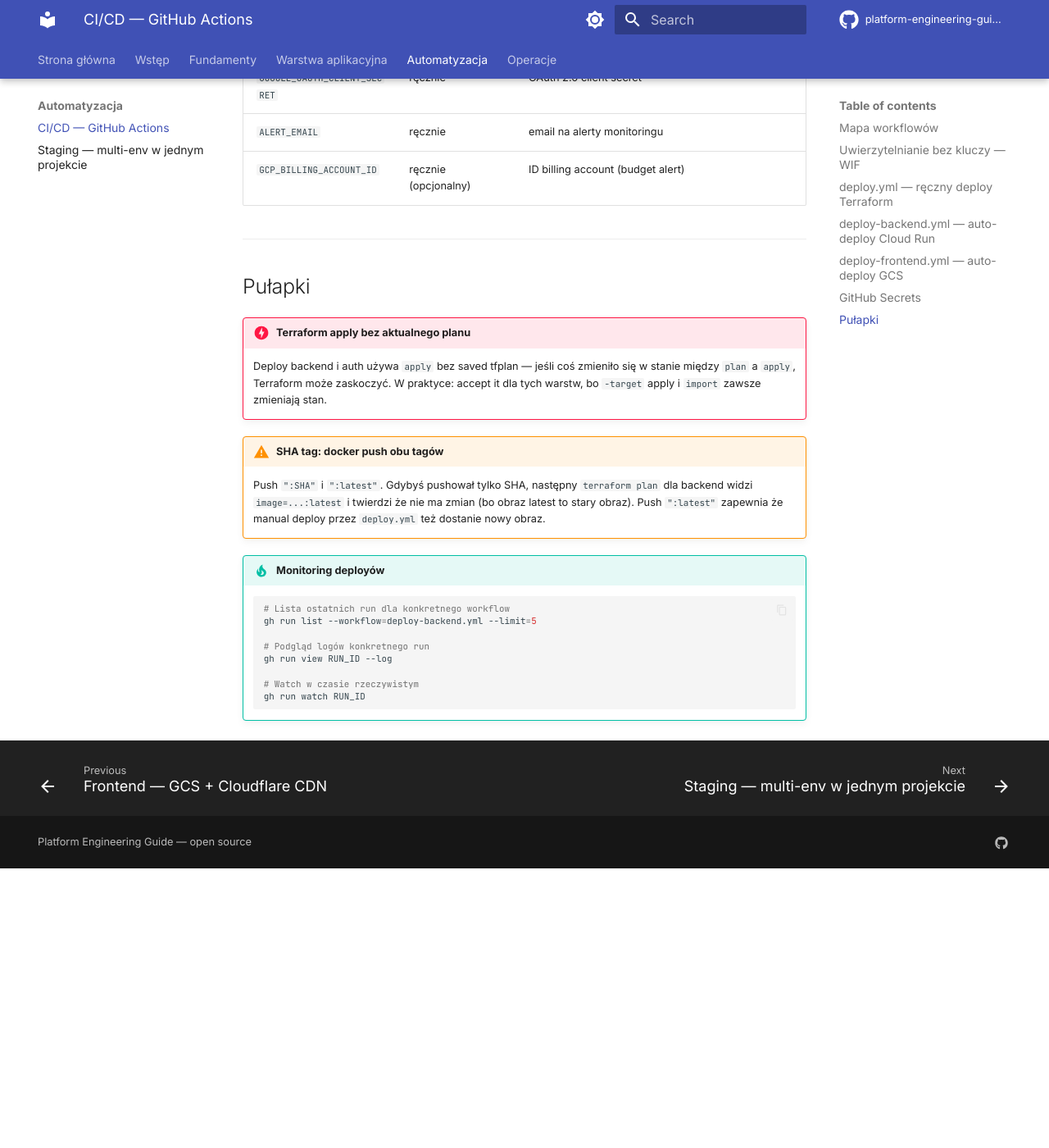
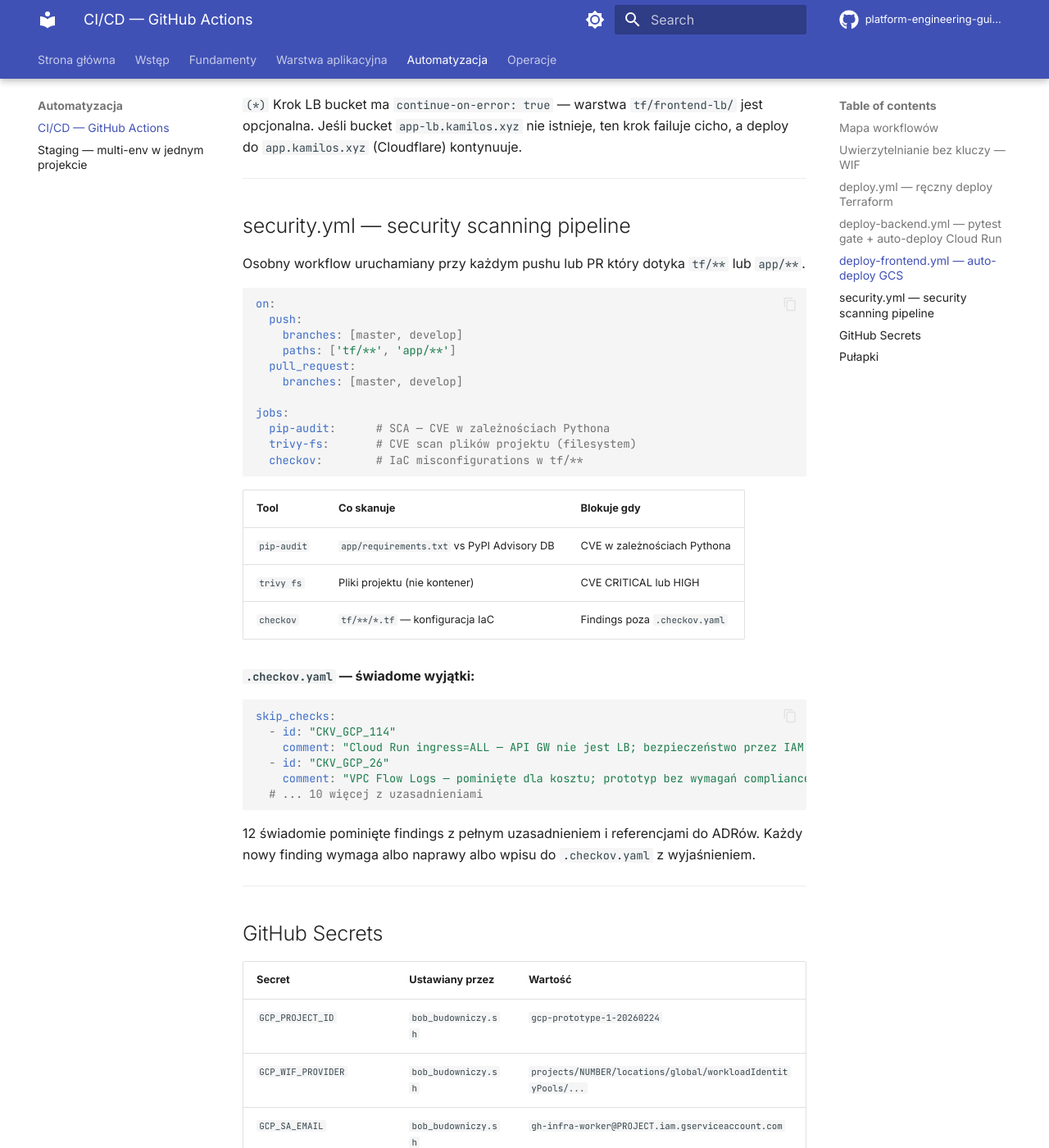
Before and after one commit to benhornbeam/platform-engineering-guide, an MkDocs documentation site: the page built from docs/guide/09-cicd.md, in a window 1280 px wide and 1400 px high, scrolled down 4951 px. Shown: the whole window at 82% size. Built offline with MkDocs 1.6.1 and Material for MkDocs 9.7.7, drawn with Linux system fonts in a browser that asks for light colours; comment, search, counter and statistics services are not loaded; before the commit the page ends 6010 px from its top, so only the background shows below that; some of the changed text lies outside the part shown.

Commit message:
sync: update from gcp-prototype @ f66f7c54f919d703571cf81bed7d31cd5da44900

````diff
--- a/docs/guide/09-cicd.md
+++ b/docs/guide/09-cicd.md
@@ -9,17 +9,22 @@ Trzy workflowy, zero kluczy serwisowych. Każdy push do odpowiedniego brancha i
 ```
 .github/workflows/
 ├── deploy.yml           ← ręczny, wszystkie warstwy TF (plan/apply)
-├── deploy-backend.yml   ← auto, push do app/ → Cloud Run
+├── deploy-backend.yml   ← auto, push do app/ → pytest → Trivy → Cloud Run
 ├── deploy-frontend.yml  ← auto, push do frontend/ → GCS
-└── docs.yml             ← auto, push do docs/guide/ → GitHub Pages
+├── security.yml         ← auto, push/PR → pip-audit + Trivy fs + Checkov
+├── docs.yml             ← auto, push do docs/guide/ → GitHub Pages
+├── sync-guide.yml       ← auto, push do docs/guide/ → publiczne repo
+└── release-please.yml   ← auto, push do master → CHANGELOG + GitHub Release
 ```
 
 | Workflow | Wyzwalacz | Co robi |
 |---------|-----------|---------|
 | `deploy.yml` | `workflow_dispatch` (ręczny) | terraform plan/apply dla wybranej warstwy |
-| `deploy-backend.yml` | push `app/**` na master/develop | docker build+push SHA → gcloud run deploy |
+| `deploy-backend.yml` | push `app/**` na master/develop | **pytest** → docker build → **Trivy** → gcloud run deploy |
 | `deploy-frontend.yml` | push `frontend/**` na master/develop | gcloud storage cp → GCS bucket |
+| `security.yml` | push `tf/**`, `app/**`, każdy PR | **pip-audit** + **Trivy fs** + **Checkov** |
 | `docs.yml` | push `docs/guide/**` lub `mkdocs.yml` | mkdocs gh-deploy → GitHub Pages |
+| `release-please.yml` | push na master | semantic versioning, auto CHANGELOG |
 
 ---
 
@@ -120,7 +125,7 @@ jobs:
 
 ---
 
-## deploy-backend.yml — auto-deploy Cloud Run
+## deploy-backend.yml — pytest gate + auto-deploy Cloud Run
 
 ```yaml
 on:
@@ -130,7 +135,18 @@ on:
       - 'app/**'           # (1) tylko gdy zmienił się kod aplikacji
 
 jobs:
+  test:
+    name: pytest
+    runs-on: ubuntu-latest
+    steps:
+      - uses: actions/checkout@v4
+      - uses: actions/setup-python@v5
+        with: { python-version: "3.12" }
+      - run: pip install -r app/requirements.txt -r app/requirements-dev.txt
+      - run: pytest app/test_main.py -v   # (2) 15 testów — bramka deployowa
+
   deploy:
+    needs: test             # (3) deploy czeka na testy
     env:
       IMAGE:        europe-central2-docker.pkg.dev/${{ secrets.GCP_PROJECT_ID }}/backend/app
       SERVICE_NAME: ${{ github.ref_name == 'develop' && 'backend-api-staging' || 'backend-api' }}  # (2)
@@ -142,10 +158,17 @@ jobs:
         run: |
           docker build \
             -t "${{ env.IMAGE }}:latest" \
-            -t "${{ env.IMAGE }}:${{ github.sha }}" \  # (3)
+            -t "${{ env.IMAGE }}:${{ github.sha }}" \  # (4)
             ./app
           docker push "${{ env.IMAGE }}:${{ github.sha }}"
           docker push "${{ env.IMAGE }}:latest"
+
+      - name: Trivy vulnerability scan  # (5)
+        uses: aquasecurity/trivy-action@master
+        with:
+          image-ref: "${{ env.IMAGE }}:${{ github.sha }}"
+          exit-code: "1"
+          severity: "CRITICAL"
 
       - name: Deploy to Cloud Run
         run: |
@@ -157,9 +180,11 @@ jobs:
 ```
 
 1. `paths: ['app/**']` — workflow nie uruchamia się przy zmianie docs, TF, frontend. Tylko kod aplikacji.
-2. `github.ref_name == 'develop' && 'backend-api-staging' || 'backend-api'` — ternary w bash expression. `develop` → staging, wszystko inne → prod
-3. SHA tag — każdy commit dostaje unikalny tag (40-znakowy git SHA). Pozwala zidentyfikować dokładną wersję obrazu w production
-4. `--image=...:SHA` zamiast `:latest` — wymusza nową rewizję Cloud Run przy każdym deploy. Terraform z `image = "...:latest"` nie wykryłby zmiany; `gcloud run deploy` zawsze deployuje podany obraz
+2. pytest 15 testów — pokrywa: endpointy, JWT decode z X-Apigateway-Api-Userinfo, email whitelist, CORS. `deploy` job nie ruszy jeśli jakikolwiek test failuje.
+3. `needs: test` — deklaracja zależności między jobami. GitHub Actions nie uruchomi `deploy` przed sukcesem `test`.
+4. SHA tag — każdy commit dostaje unikalny tag (40-znakowy git SHA). Pozwala zidentyfikować dokładną wersję obrazu w production.
+5. Trivy container scan — skanuje zbudowany obraz Docker pod kątem CVE CRITICAL. `exit-code: "1"` blokuje deploy jeśli znajdzie podatność krytyczną.
+6. `--image=...:SHA` zamiast `:latest` — wymusza nową rewizję Cloud Run przy każdym deploy. Terraform z `image = "...:latest"` nie wykryłby zmiany; `gcloud run deploy` zawsze deployuje podany obraz.
 
 ---
 
@@ -217,6 +242,44 @@ jobs:
 
 ---
 
+## security.yml — security scanning pipeline
+
+Osobny workflow uruchamiany przy każdym pushu lub PR który dotyka `tf/**` lub `app/**`.
+
+```yaml
+on:
+  push:
+    branches: [master, develop]
+    paths: ['tf/**', 'app/**']
+  pull_request:
+    branches: [master, develop]
+
+jobs:
+  pip-audit:      # SCA — CVE w zależnościach Pythona
+  trivy-fs:       # CVE scan plików projektu (filesystem)
+  checkov:        # IaC misconfigurations w tf/**
+```
+
+| Tool | Co skanuje | Blokuje gdy |
+|------|-----------|-------------|
+| `pip-audit` | `app/requirements.txt` vs PyPI Advisory DB | CVE w zależnościach Pythona |
+| `trivy fs` | Pliki projektu (nie kontener) | CVE CRITICAL lub HIGH |
+| `checkov` | `tf/**/*.tf` — konfiguracja IaC | Findings poza `.checkov.yaml` |
+
+**`.checkov.yaml` — świadome wyjątki:**
+```yaml
+skip_checks:
+  - id: "CKV_GCP_114"
+    comment: "Cloud Run ingress=ALL — API GW nie jest LB; bezpieczeństwo przez IAM (ADR-001)"
+  - id: "CKV_GCP_26"
+    comment: "VPC Flow Logs — pominięte dla kosztu; prototyp bez wymagań compliance"
+  # ... 10 więcej z uzasadnieniami
+```
+
+12 świadomie pominięte findings z pełnym uzasadnieniem i referencjami do ADRów. Każdy nowy finding wymaga albo naprawy albo wpisu do `.checkov.yaml` z wyjaśnieniem.
+
+---
+
 ## GitHub Secrets
 
 | Secret | Ustawiany przez | Wartość |
````
Also changed, not shown: docs/guide/12-security.md (+24 -3 lines).
